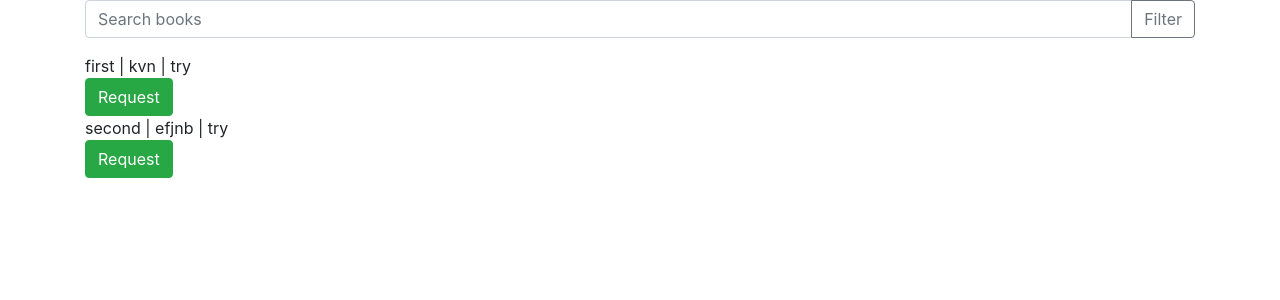
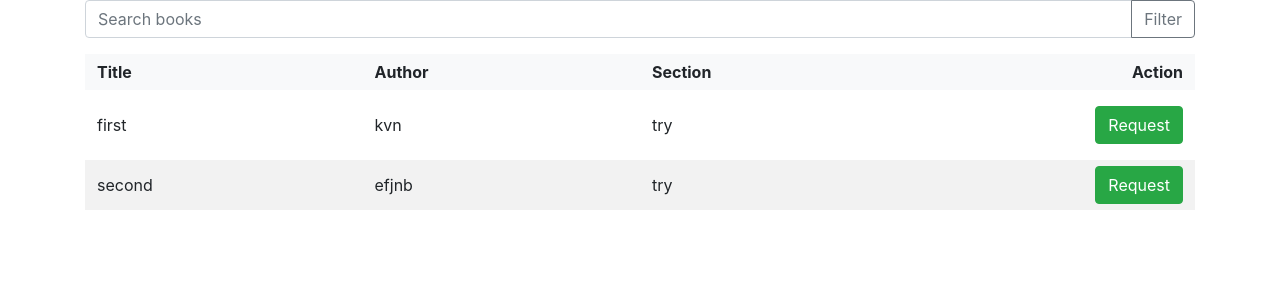
Before and after one commit to Umang7198/E-library, a Flask app: page /user_dashboard in a window 1280 px wide. Shown: the part 80-380 px from the top of the page. Run offline with Flask 3, Linux system fonts and the light colour scheme; a user stored in the database is signed in; some libraries are stand-ins or nearby versions.

Commit message:
user dashboard modified

```diff
--- a/app.py
+++ b/app.py
@@ -455,6 +455,11 @@ def request_book(book_id):
         return redirect(url_for('user_login'))
 
     user_id = session['user_id']
+    current_requests_count = Issue.query.filter_by(user_id=user_id, status='requested').count()
+    if current_requests_count >= 5:
+        flash('You cannot request more than 5 e-books.', 'warning')
+        return redirect(url_for('user_dashboard'))  # Redirect them back to the dashboard
+
     book = Book.query.get_or_404(book_id)  # Make sure the book exists
 
     # Since each book belongs to a section, you can use the book's section_id
--- a/templates/section_books.html
+++ b/templates/section_books.html
@@ -47,7 +47,7 @@
                    {% endfor %}
                </ul>
            {% else %}
-               <p>Status: Available</p>
+               <p>Status: Not Issued</p>
            {% endif %}
             <!-- Links for issuing and returning books -->
             <!-- Delete Book Button -->
--- a/templates/user_dashboard.html
+++ b/templates/user_dashboard.html
@@ -7,47 +7,39 @@
     <link rel="stylesheet" href="https://stackpath.bootstrapcdn.com/bootstrap/4.3.1/css/bootstrap.min.css">
     <!-- Additional CSS and JavaScript -->
     <style>
-        .dashboard-container {
-             margin-top: 20px;
-             padding: 20px;
-         }
-
-         .section-header {
-             background-color: #f4f4f4;
-             border-bottom: 1px solid #ddd;
-             padding: 10px 15px;
-             font-weight: bold;
-         }
-         .book-listing {
-             margin-bottom: 20px;
-         }
-         .book-item {
-             background-color: #ffffff;
-             border: 1px solid #ddd;
-             padding: 10px 15px;
+        .book-header, .book-entry {
+            display: flex;
+            align-items: center;
             margin-bottom: 10px;
         }
-         .book-info {
-             margin-bottom: 5px;
+        .book-title, .book-author, .book-section, .book-action {
+            flex: 1;
+            padding: 0.375rem 0.75rem; /* Bootstrap's default padding for inputs and buttons */
+            text-align: left;
         }
-         .text-muted {
-             color: #6c757d;
+        .book-action {
+            text-align: right;
         }
-         .btn-return {
-             color: #fff;
-             background-color: #f0ad4e;
-             border-color: #eea236;
+        .book-header {
+            font-weight: bold;
+            background-color: #f8f9fa; /* Light grey background similar to Bootstrap's default table header */
         }
-         .btn-view {
-             color: #fff;
-             background-color: #5cb85c;
-             border-color: #4cae4c;
+        .book-entry:nth-child(even) {
+            background-color: #f2f2f2; /* Zebra striping for entries */
         }
-         /* Additional styles here */
     </style>
 </head>
 <body>
 <div class="container">
+    {% with messages = get_flashed_messages(with_categories=true) %}
+    {% if messages %}
+        {% for category, message in messages %}
+            <div class="alert alert-{{ category }}">
+                {{ message }}
+            </div>
+        {% endfor %}
+    {% endif %}
+{% endwith %}
     <h1>User's Dashboard</h1>
     <nav>
         <!-- Links to other pages -->
@@ -64,28 +56,39 @@
             <button class="btn btn-outline-secondary" type="submit">Filter</button>
         </div>
     </form>
+    <div class="book-header">
+        <div class="book-title">Title</div>
+        <div class="book-author">Author</div>
+        <div class="book-section">Section</div>
+        <div class="book-action">Action</div>
+    </div>
 
     {% for book in books %}
     <div class="book-entry">
-    <span>{{ book.title }}</span> |
-    <span>{{ book.author }}</span> |
-    <span>{{ book.section.title }}</span>
-
+        <div class="book-title">
+            {{ book.title }}
+        </div>
+        <div class="book-author">
+            {{ book.author }}
+        </div>
+        <div class="book-section">
+            {{ book.section.title }}
+        </div>
+        <div class="book-action col-sm-4 text-right">
             {% if book.id in issued_book_ids %}
                 <button class="btn btn-secondary" disabled>Issued</button>
-         <!-- Feedback form for each book -->
-
             {% elif book.id in requested_book_ids %}
                 <button class="btn btn-secondary" disabled>Requested</button>
             {% else %}
-        <form action="{{ url_for('request_book', book_id=book.id) }}" method="post">
+                <form action="{{ url_for('request_book', book_id=book.id) }}" method="post" class="d-inline">
                     <button type="submit" class="btn btn-success">Request</button>
                 </form>
             {% endif %}
+        </div>
     </div>
     {% else %}
     <p>No books available.</p>
     {% endfor %}
 
-
+</body>
 </html>
```
Also changed, not shown: instance/library.db. Lines whose indentation alone changed are shown as unchanged.
